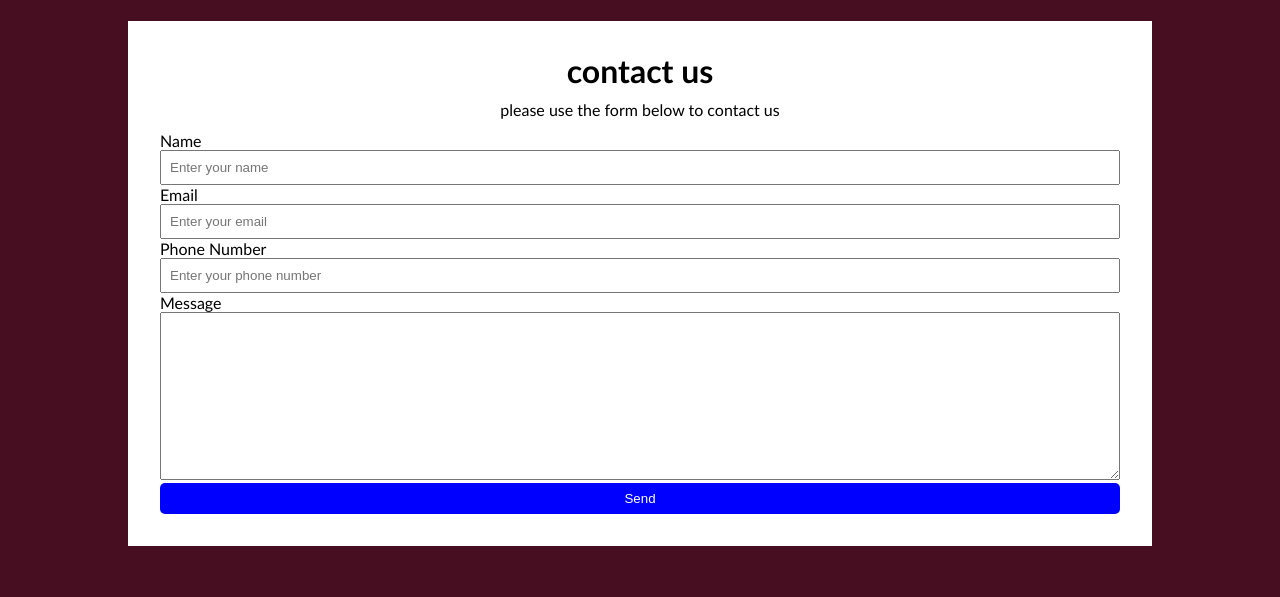
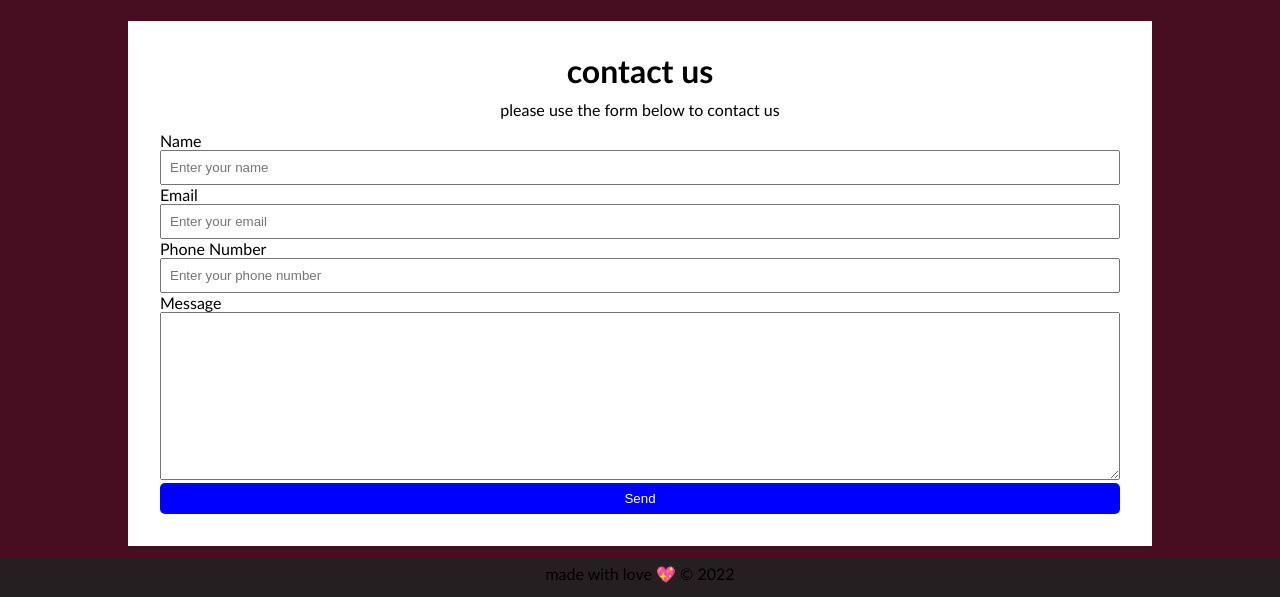
Before and after one commit to pasckydela/mawuena-foundation, a plain HTML site: page Index.html in a window 1280 px wide. Shown: the part 1868-2465 px from the top of the page. Before the commit the page ends 2414 px from the top, so only its background shows below. Drawn offline with Linux system fonts and the light colour scheme.

Commit message:
1st june

```diff
--- a/Index.html
+++ b/Index.html
@@ -10,7 +10,7 @@
     />
     <link rel="stylesheet"  href="./css/style.css" />
     <link rel="stylesheet"media="screen and (max-width:768px)" href="./css/mobile.css">
-    <link rel="stylesheet" media="screen and(main-1100px)" href="./css/widescreen.css">
+    <link rel="stylesheet" media="screen and(min- width:1100px)" href="./css/widescreen.css">
     <title>Home | Mawuena Foundation</title>
   </head>
   <body>
@@ -152,5 +152,9 @@
 
 </section>
 
+<footer>
+  <p>made with love &#128150; &copy; 2022</p>
+</footer>
+
   </body>
 </html>
--- a/css/mobile.css
+++ b/css/mobile.css
@@ -14,4 +14,9 @@
   margin-bottom: 0;
 }
 
-/* just a comment */
+/* smartphones */
+@media(max-width:500px){
+  body{
+    display: none;
+  }
+}
--- a/css/style.css
+++ b/css/style.css
@@ -250,4 +250,16 @@ text-align: center;
 
 }
 
+
+footer{
+  background: #251f21;
+  width: 100%;
+  height: 40px;
+  justify-content: center;
+}
+
+footer p{
+  text-align: center;
+  padding: 7px;
+}
 /* fur media queries */
```
